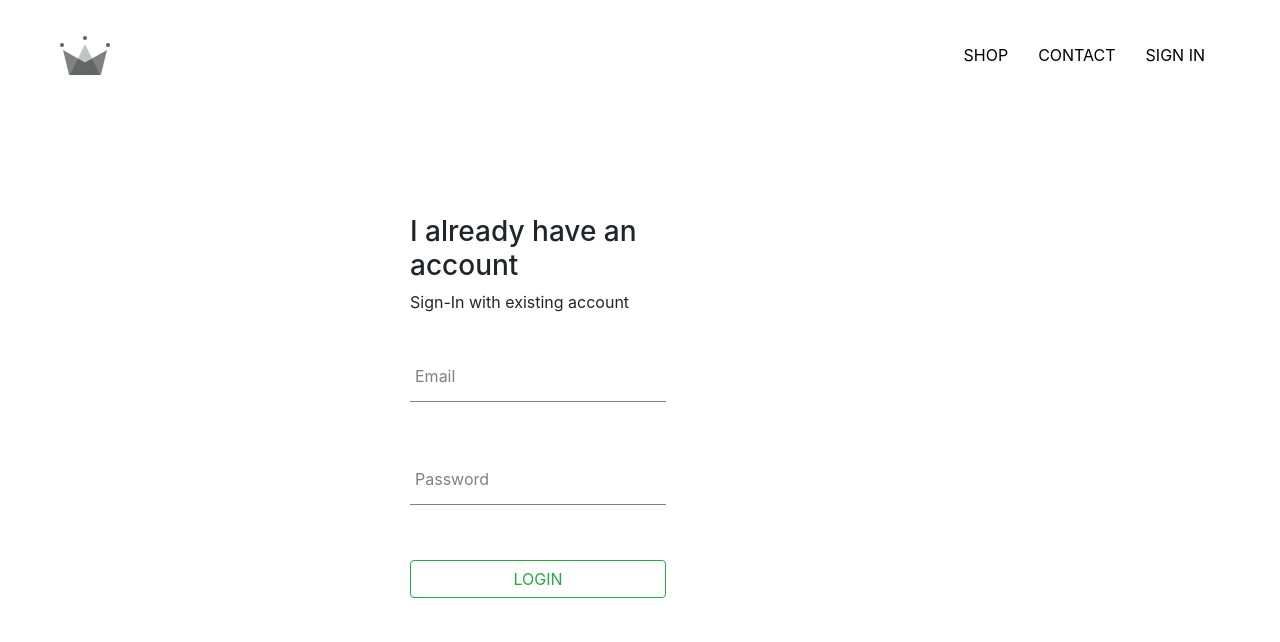
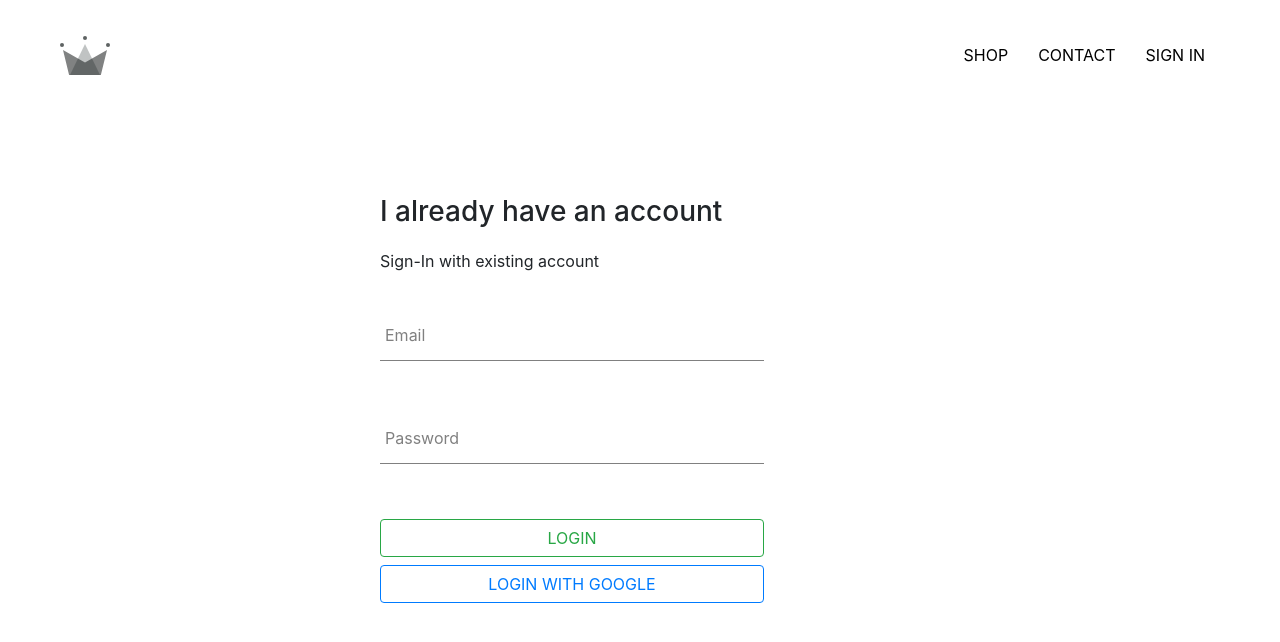
Before and after one commit to rohanrony250/E-commerce-website-ReactApp, a React (Create React App) app: page /login in a window 1280 px wide. Shown: the top 642 px of the page. Built offline with nearby package versions, Linux system fonts and the light colour scheme.

Commit message:
setup google-auth (firebase)

```diff
--- a/package.json
+++ b/package.json
@@ -7,6 +7,7 @@
     "@testing-library/react": "^11.2.2",
     "@testing-library/user-event": "^12.6.0",
     "bootstrap": "^4.5.3",
+    "firebase": "^8.2.2",
     "node-sass": "^4.14.1",
     "react": "^17.0.1",
     "react-bootstrap": "^1.4.3",
--- /dev/null
+++ b/src/Firebase/firebase-utils.js
@@ -0,0 +1,34 @@
+import firebase from 'firebase/app';
+import 'firebase/firestore';
+import 'firebase/auth';
+
+
+const config =
+{
+    apiKey: "AIzaSyAAChx4h6GylBhoTRiu4b8mwc_6CjJl0D0",
+    authDomain: "crown-db-a8727.firebaseapp.com",
+    projectId: "crown-db-a8727",
+    storageBucket: "crown-db-a8727.appspot.com",
+    messagingSenderId: "960465538295",
+    appId: "1:960465538295:web:f3f28c10de9105ae74d7f2",
+    measurementId: "G-R1HMPV18PV"
+};
+
+firebase.initializeApp(config);
+
+export const auth = firebase.auth(); //we got access to .auth() method from 3rd import
+export const firestore = firebase.firestore(); // 2nd import
+
+// we need to export these to use them anywhere outisde.
+
+const provider = new firebase.auth.GoogleAuthProvider();
+
+// the above method is what we use .auth() method for, using auth we can have any type of authentication eg: google, github, apple etc.
+// we then pass this provider variable to another method 'pop' which then functions according to the provider passed.
+
+provider.setCustomParameters({ prompt: 'select_account' });
+// above method makes sure that google pop is only accessed whenever GoogleAuthProvider() is triggered.
+
+export const LoginWithGoogle = () => auth.signInWithPopup(provider);
+
+export default firebase;
--- a/src/components/custom-button/custom-button.component.jsx
+++ b/src/components/custom-button/custom-button.component.jsx
@@ -3,7 +3,7 @@ import './custom-button.styles.scss';
 
 const CustomButton = ({children,...otherProps}) =>
 (
-    <button className='btn btn-outline-success btn-block' {...otherProps}>
+    <button {...otherProps} className={`${otherProps.styles}`}>
         {children}
     </button>
 )
--- a/src/components/sign-in/sign-in.component.jsx
+++ b/src/components/sign-in/sign-in.component.jsx
@@ -2,7 +2,7 @@ import React from 'react';
 import './sign-in.styles.scss';
 import FormInput from '../form-input/form-input.component';
 import CustomButton from '../custom-button/custom-button.component';
-
+import {LoginWithGoogle} from '../../Firebase/firebase-utils';
 
 class SignIn extends React.Component
 {
@@ -33,7 +33,7 @@ class SignIn extends React.Component
         return(
             <div className='sign-in'>
 
-                <h3>I already have an account</h3>
+                <h3 className='title'>I already have an account</h3>
                 <span>Sign-In with existing account</span>
 
 
@@ -56,7 +56,8 @@ class SignIn extends React.Component
                         required
                     />
 
-                    <CustomButton type='submit'>LOGIN</CustomButton>
+                    <CustomButton type='submit' styles='btn btn-outline-success btn-block'>LOGIN</CustomButton>
+                    <CustomButton onClick={LoginWithGoogle} styles='btn btn-outline-primary btn-block'>LOGIN WITH GOOGLE</CustomButton>
 
                 </form>
             </div>
--- a/src/components/sign-in/sign-in.styles.scss
+++ b/src/components/sign-in/sign-in.styles.scss
@@ -1,7 +1,12 @@
 .sign-in
 {
-    width: 20vw;
+    width: 30vw;
     position: relative;
-    top: 100px;
-    left: 350px;
+    top: 5em;
+    left: 20em;
+
+    .title
+    {
+        margin-bottom: 20px;
+    }
 }
```
Also changed, not shown: 2 other files (tests, documents, lock files or other folders).
